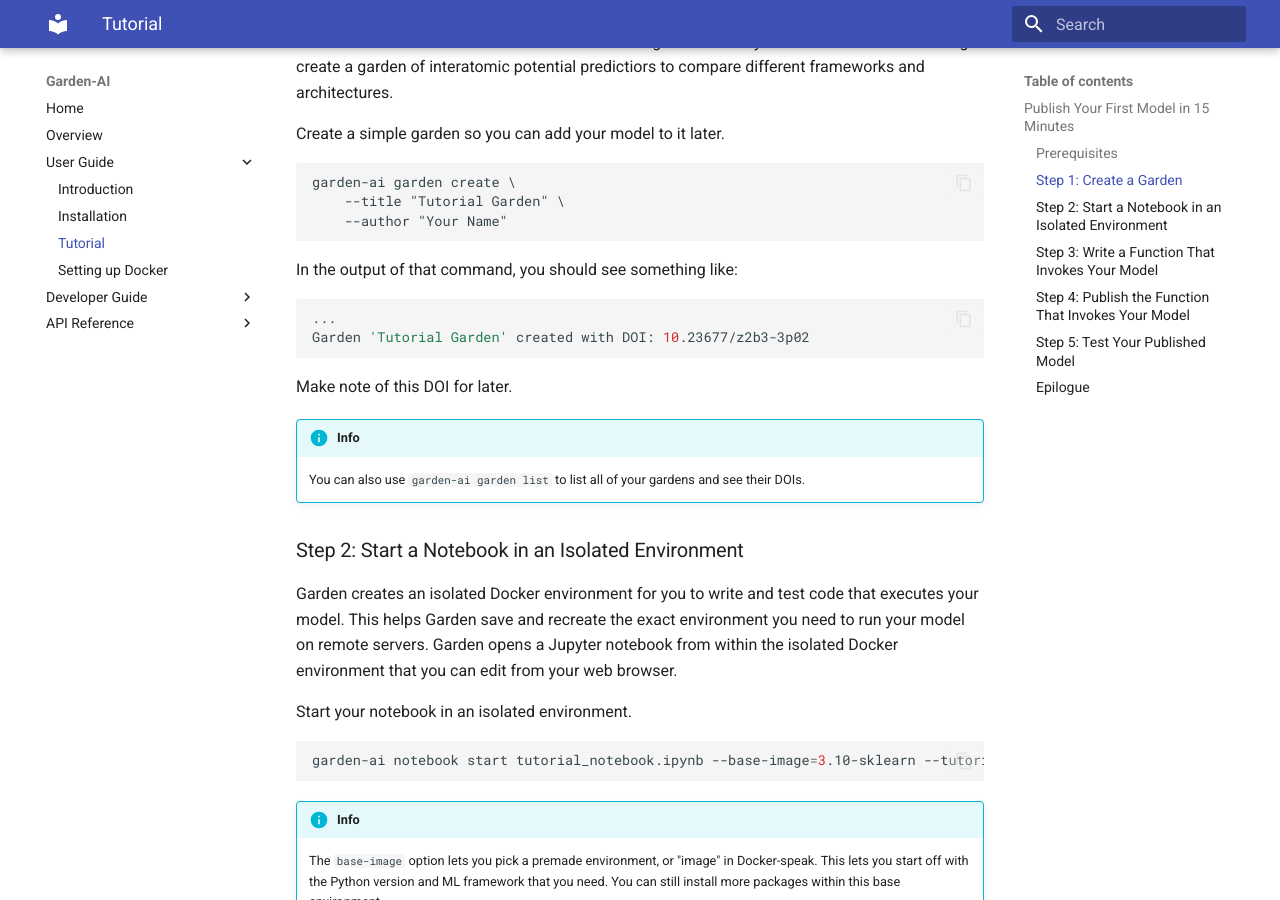
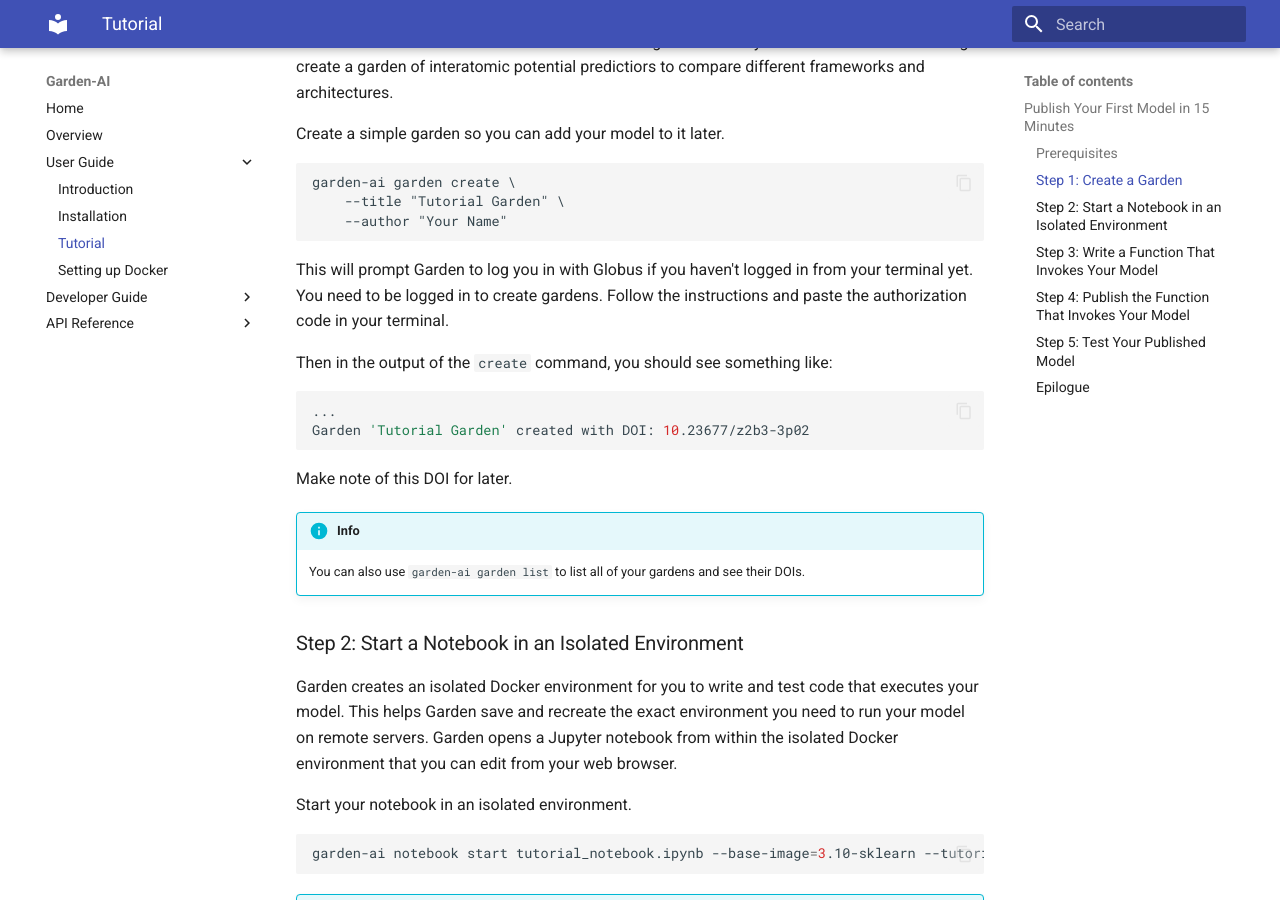
Before and after one commit to Garden-AI/garden, an MkDocs documentation site: the page built from docs/user_guide/tutorial.md, in a window 1280 px wide and 900 px high, scrolled down 1797 px. Built offline with MkDocs 1.6.1 and Material for MkDocs 9.7.7, drawn with Linux system fonts in a browser that asks for light colours.

Commit message:
Add bit about Globus login so users aren't surprised

````diff
--- a/docs/user_guide/tutorial.md
+++ b/docs/user_guide/tutorial.md
@@ -62,7 +62,9 @@
 	--author "Your Name"
 ```
 
-In the output of that command, you should see something like:
+This will prompt Garden to log you in with Globus if you haven't logged in from your terminal yet. You need to be logged in to create gardens. Follow the instructions and paste the authorization code in your terminal.
+
+Then in the output of the `create` command, you should see something like:
 ```bash
 ...
 Garden 'Tutorial Garden' created with DOI: 10.23677/z2b3-3p02
````
